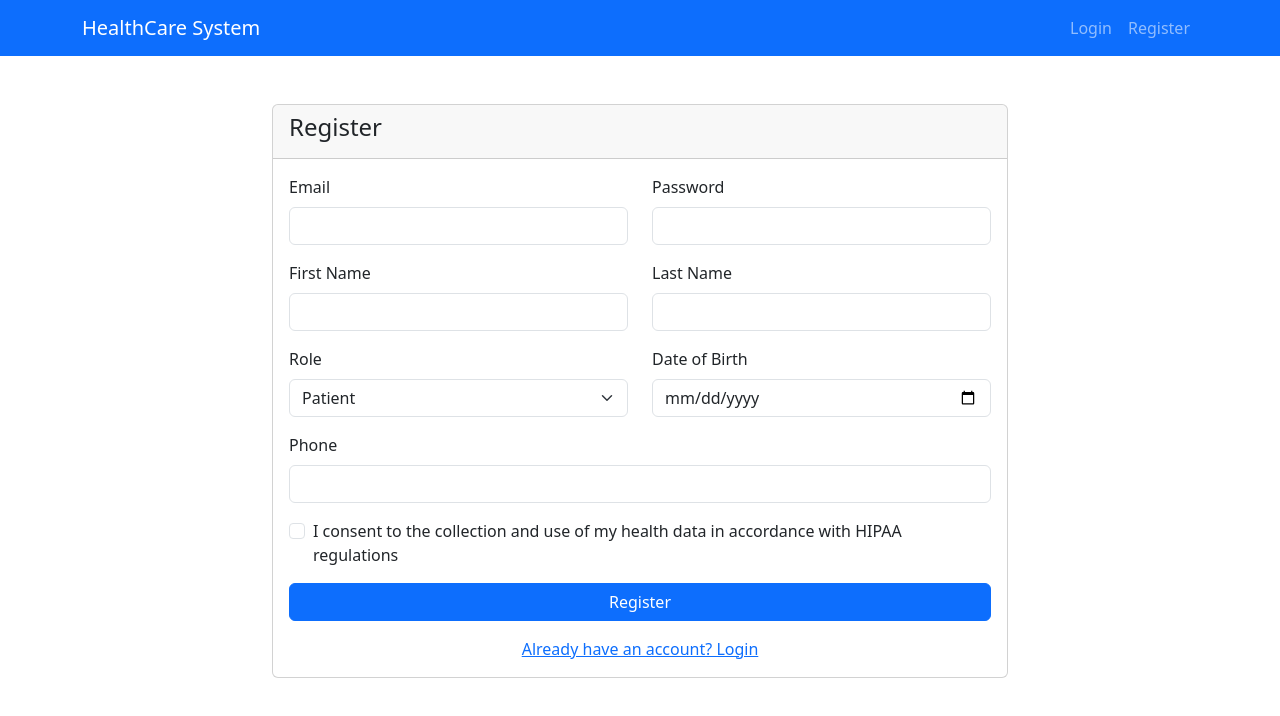
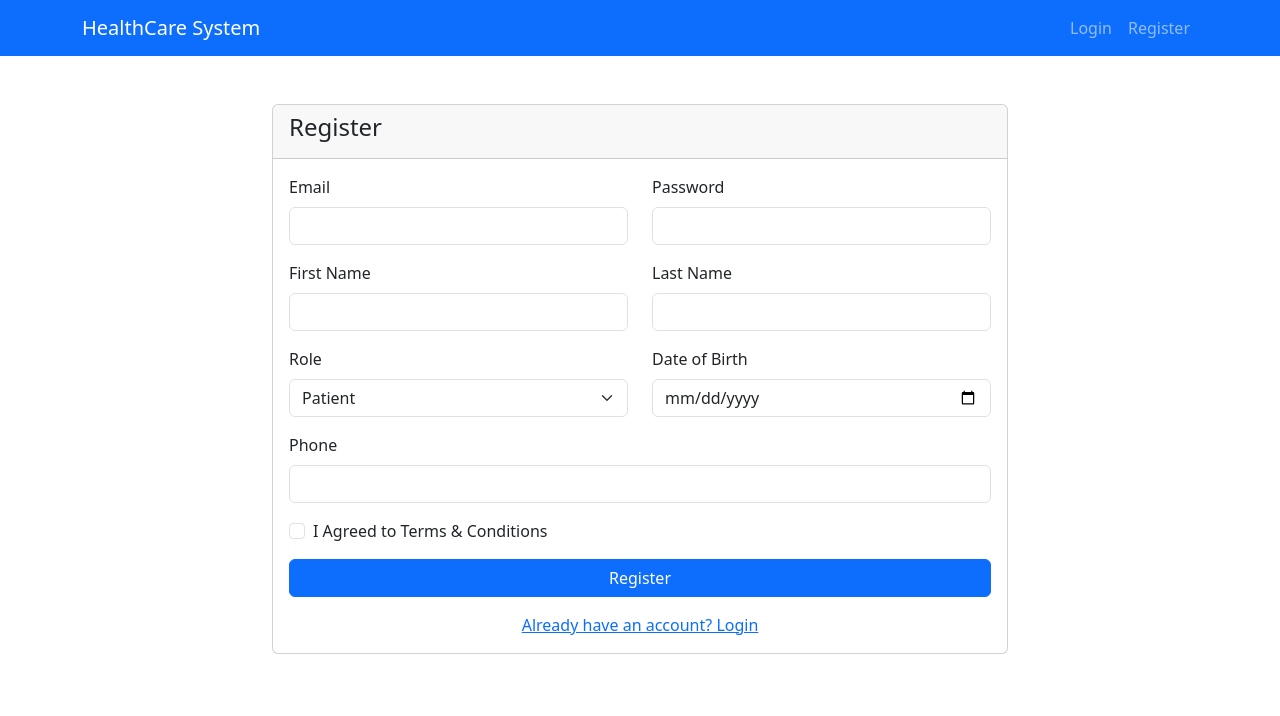
Before and after one commit to HarshaPerabathula/frontend_hcl_wellness, a React (Create React App) app: page /register in a window 1280 px wide. Shown: the top 716 px of the page. Built offline with nearby package versions, Linux system fonts and the light colour scheme.

Commit message:
changed name

```diff
--- a/src/pages/Register.tsx
+++ b/src/pages/Register.tsx
@@ -156,7 +156,7 @@ const Register: React.FC = () => {
                 <Form.Group className="mb-3">
                   <Form.Check
                     type="checkbox"
-                    label="I consent to the collection and use of my health data in accordance with HIPAA regulations"
+                    label="I Agreed to Terms & Conditions"
                     checked={formData.consentGiven}
                     onChange={(e) => setFormData({...formData, consentGiven: e.target.checked})}
                     required
```
